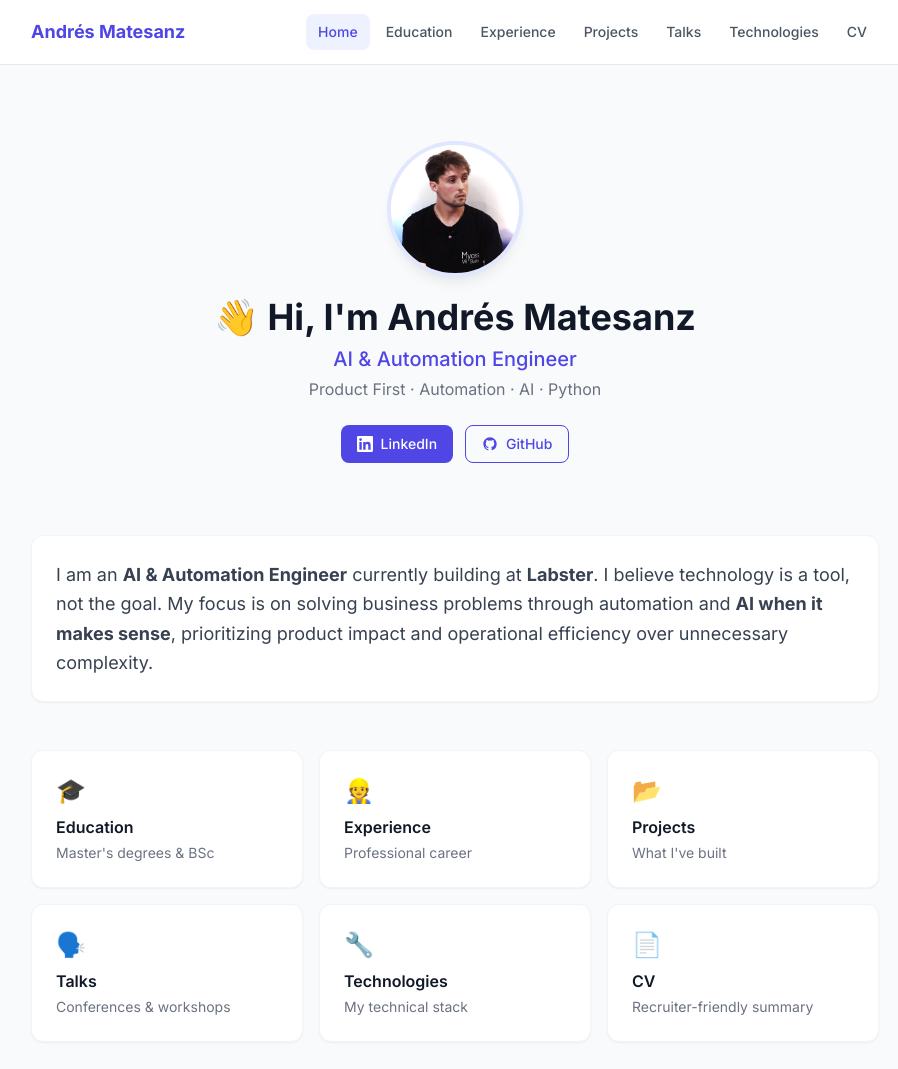
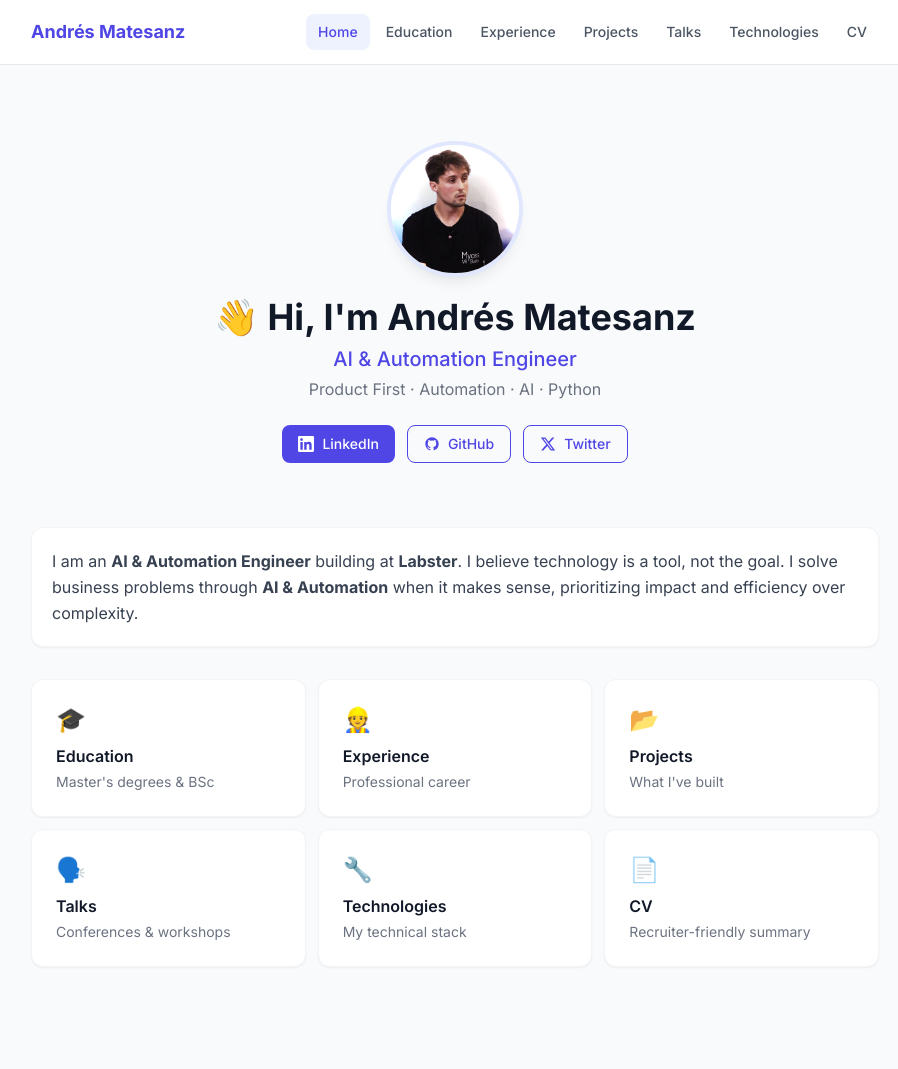
Before and after one commit to Matesanz/Matesanz.github.io, an Astro site: page / in a window 1280 px wide. Shown: the top 1069 px of the page, without its empty margins (185-1083 px from the left). Built offline with nearby package versions, Linux system fonts and the light colour scheme; Astro itself is replaced by a stand-in of ours.

Commit message:
feat: restore twitter badge and optimize landing page height
- Re-added the Twitter/X social badge to the hero section.
- Reduced vertical padding and font sizes on the home page to help the
  landing content fit within the viewport without scrolling on common
  screen sizes.

```diff
--- a/src/pages/index.astro
+++ b/src/pages/index.astro
@@ -50,24 +50,35 @@ import SkillBadges from '../components/SkillBadges.astro';
           </svg>
           GitHub
         </a>
+        <a
+          href="https://twitter.com/aimatesanz"
+          target="_blank"
+          rel="noopener noreferrer"
+          class="btn-outline"
+        >
+          <svg class="w-4 h-4" fill="currentColor" viewBox="0 0 24 24">
+            <path d="M18.244 2.25h3.308l-7.227 8.26 8.502 11.24H16.17l-5.214-6.817L4.99 21.75H1.68l7.73-8.835L1.254 2.25H8.08l4.713 6.231zm-1.161 17.52h1.833L7.084 4.126H5.117z" />
+          </svg>
+          Twitter
+        </a>
       </div>
     </div>
   </section>
 
   <!-- About Section -->
-  <section class="py-6">
-    <div class="card">
-      <p class="text-gray-700 leading-relaxed text-lg">
-        I am an <strong>AI & Automation Engineer</strong> currently building at <strong>Labster</strong>.
-        I believe technology is a tool, not the goal. My focus is on solving business problems
-        through automation and <strong>AI when it makes sense</strong>, prioritizing product impact and
-        operational efficiency over unnecessary complexity.
+  <section class="py-4">
+    <div class="card p-5">
+      <p class="text-gray-700 leading-relaxed text-base">
+        I am an <strong>AI & Automation Engineer</strong> building at <strong>Labster</strong>.
+        I believe technology is a tool, not the goal. I solve business problems
+        through <strong>AI & Automation</strong> when it makes sense, prioritizing impact and
+        efficiency over complexity.
       </p>
     </div>
   </section>
 
   <!-- Quick nav cards -->
-  <section class="py-6 grid grid-cols-2 sm:grid-cols-3 gap-4">
+  <section class="py-4 grid grid-cols-2 sm:grid-cols-3 gap-3">
     <a href="/education" class="card hover:border-indigo-300 hover:shadow-md transition-all group">
       <div class="text-2xl mb-2">🎓</div>
       <h3 class="font-semibold text-gray-900 group-hover:text-indigo-600 transition-colors">Education</h3>
```
